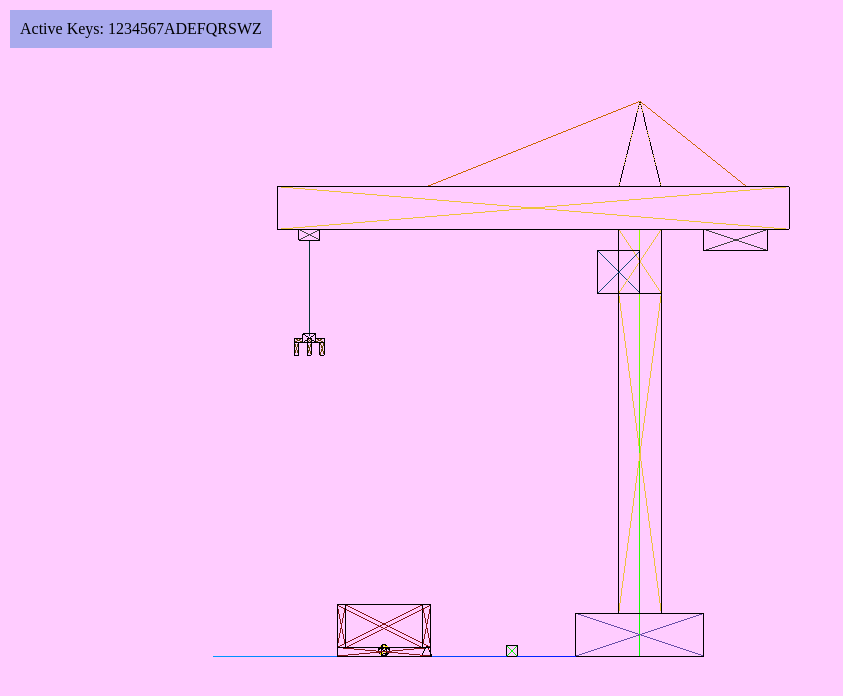
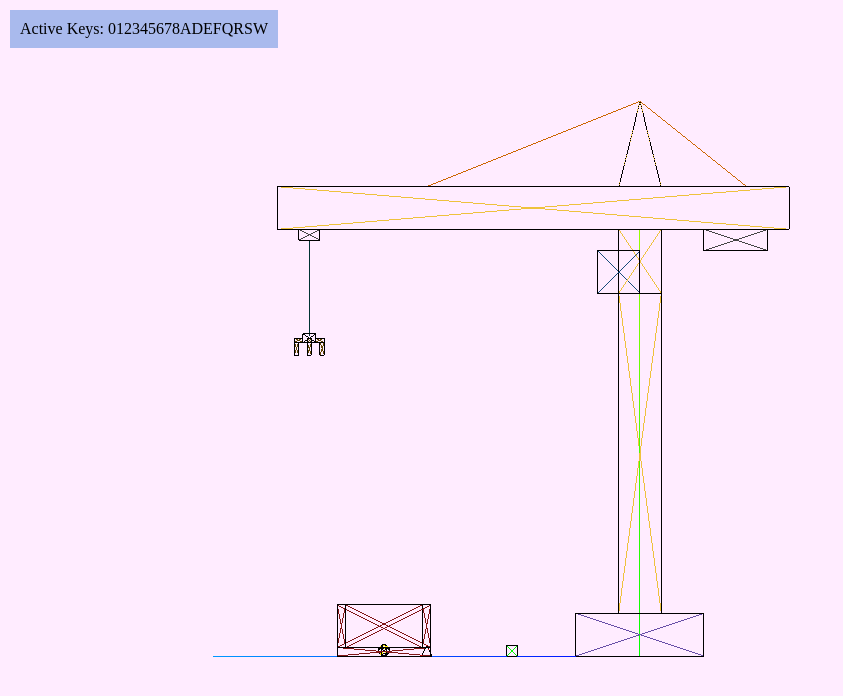
Before and after one commit to eduardo2715/CG, a plain HTML site: page index.html in a window 1280 px wide. Shown: the whole page, without its empty margins (0-843 px from the left). Drawn offline with nearby package versions, Linux system fonts and the light colour scheme.

Commit message:
fix: hud keys

```diff
--- a/index.html
+++ b/index.html
@@ -45,9 +45,9 @@
 
         function updateHUD() {
             var keysMap = {
-                "49": "1", "50": "2", "51": "3", "52": "4", "53": "5", "54": "6", "55": "7", // Number keys
+                "48" : "0", "49": "1", "50": "2", "51": "3", "52": "4", "53": "5", "54": "6", "55": "7", "56" : "8" , // Number keys
                 "81": "Q", "65": "A", "87": "W", "83": "S", "69": "E", "68": "D", // QWERTY keys
-                "82": "R", "70": "F", "90": "Z" // Additional keys
+                "82": "R", "70": "F"// Additional keys
             };
 
             var hudContent = "Active Keys: ";
@@ -418,7 +418,7 @@
         function createScene(){
             scene = new THREE.Scene();
 
-            scene.background = new THREE.Color(0xFFCCFF)
+            scene.background = new THREE.Color(0xFFECFF)
 
             createBlock(3, 1 , 3, 0, 0.5, 0, 0x674EA7); //Base
             createBlock(1, 7.5, 1, 0, 7.5/2+1/2 + 0.5, 0, 0xEEC23C); //Torre
```
